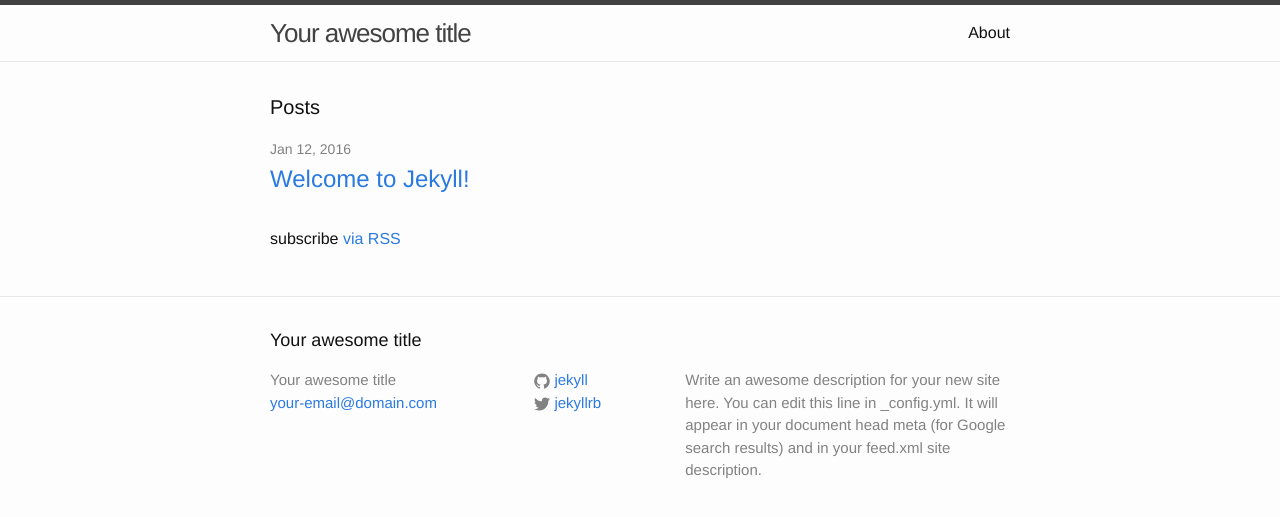
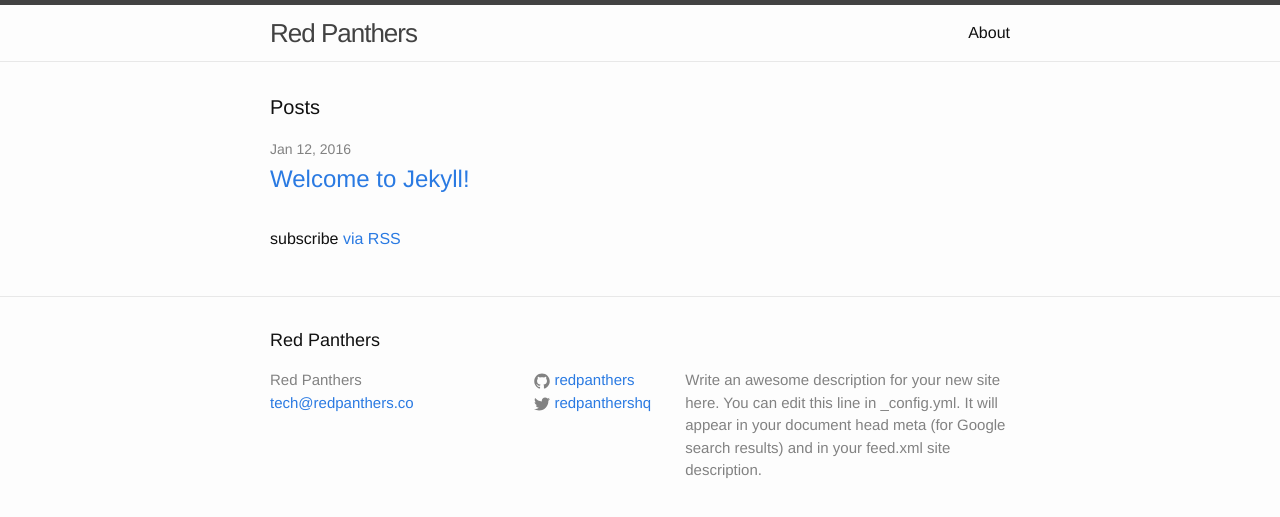
Before and after one commit to redpanthers/slides, a Jekyll site: the page built from index.html, in a window 1280 px wide. Shown: the top 517 px of the page. Built offline with Jekyll 4.4.1, drawn with Linux system fonts in a browser that asks for light colours.

Commit message:
Update details in site config

```diff
--- a/_config.yml
+++ b/_config.yml
@@ -1,14 +1,25 @@
 # Site settings
-title: Your awesome title
-email: your-email@domain.com
+title: Red Panthers
+email: tech@redpanthers.co
 description: > # this means to ignore newlines until "baseurl:"
   Write an awesome description for your new site here. You can edit this
   line in _config.yml. It will appear in your document head meta (for
   Google search results) and in your feed.xml site description.
 baseurl: "" # the subpath of your site, e.g. /blog/
-url: "http://yourdomain.com" # the base hostname & protocol for your site
-twitter_username: jekyllrb
-github_username:  jekyll
+url: "http://slides.redpanthers.co" # the base hostname & protocol for your site
+twitter_username: redpanthershq
+github_username:  redpanthers
 
 # Build settings
 markdown: kramdown
+
+permalink: /:year/:month/:day/:title
+
+gems:
+  - octopress-image-tag
+  - octopress-video-tag
+  - octopress-codeblock
+  - octopress-quote-tag
+  - octopress-codefence
+  - octopress-solarized
+  - octopress-gist
```
